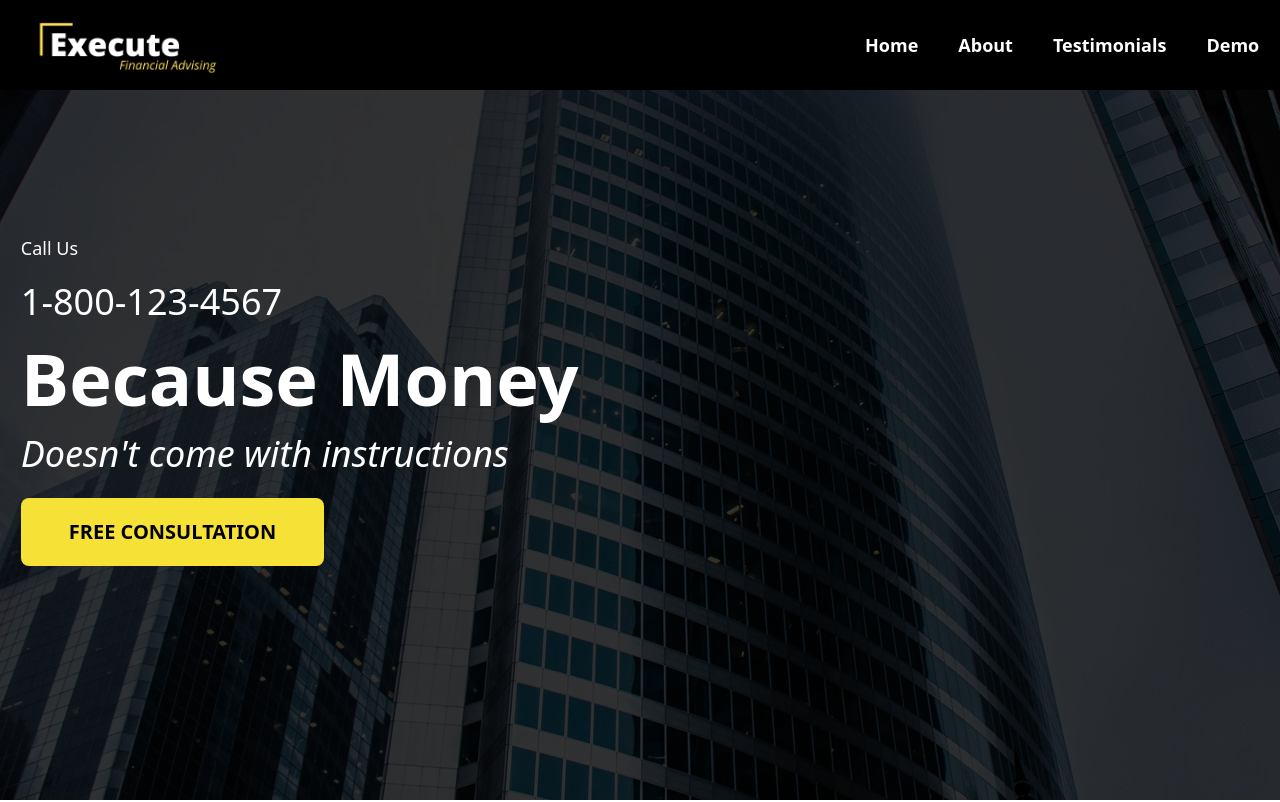
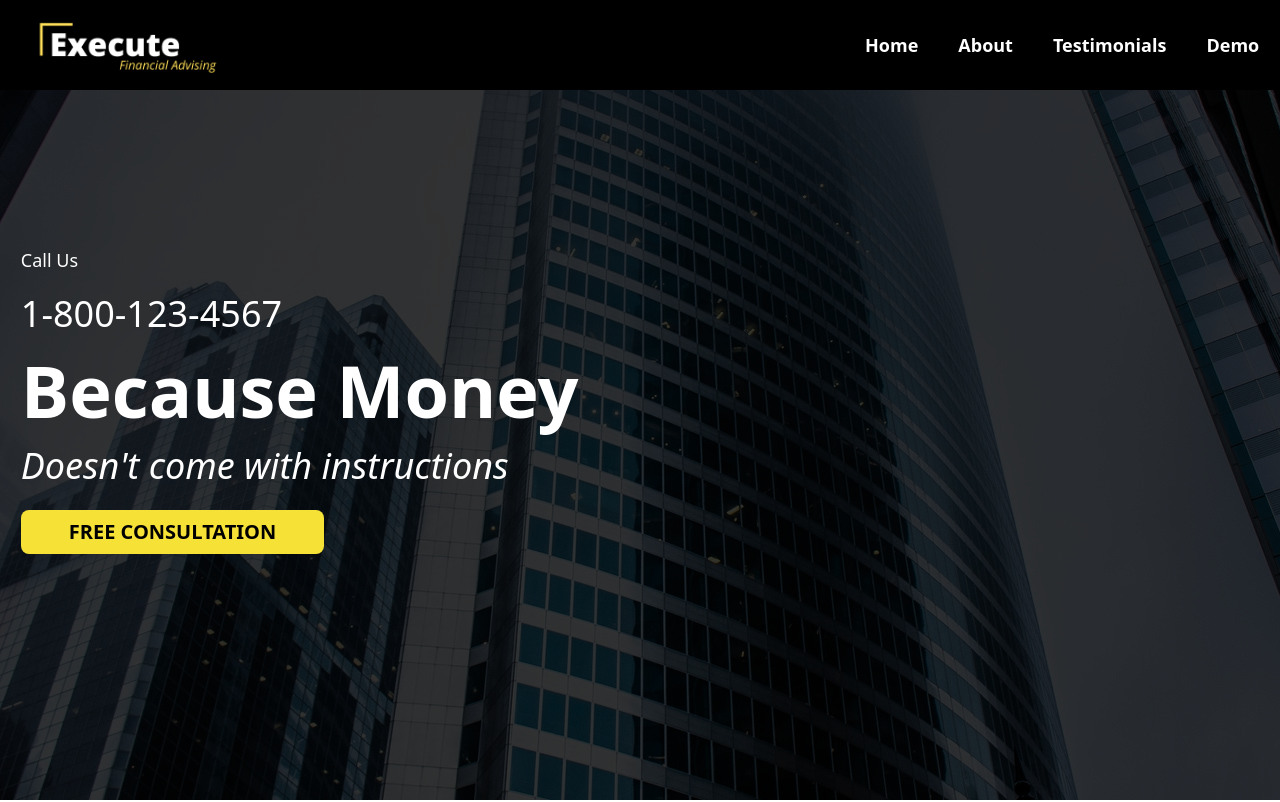
Before and after one commit to krypton225/execute-financial-react, a React (Create React App) app: page / in a window 1280 px wide. Shown: the top 802 px of the page. Built offline with nearby package versions, Linux system fonts and the light colour scheme.

Commit message:
EDIT width pic About comp & padding-y Button comp

```diff
--- a/src/components/About.jsx
+++ b/src/components/About.jsx
@@ -6,7 +6,7 @@ const About = () => {
     return (
         <section className="w-screen bg-white text-black">
             <div className="container grid grid-cols-1 lg:grid-cols-2 items-center gap-y-10 lg:gap-6">
-                <div className="w-[70%] mx-auto">
+                <div className="w-[90%] md:w-[60%] lg:w-[70%] mx-auto">
                     <img src={PersonImage} alt="John Doe" className="w-full object-cover" />
                 </div>
 
--- a/src/components/Button.jsx
+++ b/src/components/Button.jsx
@@ -1,7 +1,7 @@
 const Button = ({ children = "", customStyle = "" }) => {
     return (
         <button
-            className={`py-5 flex justify-center items-center border-none rounded-lg text-base md:text-xl font-semibold uppercase transition-all duration-700
+            className={`py-2 flex justify-center items-center border-none rounded-lg text-base md:text-xl font-semibold uppercase transition-all duration-700
             hover:brightness-125 ${customStyle}`}>
             {children}
         </button>
```
